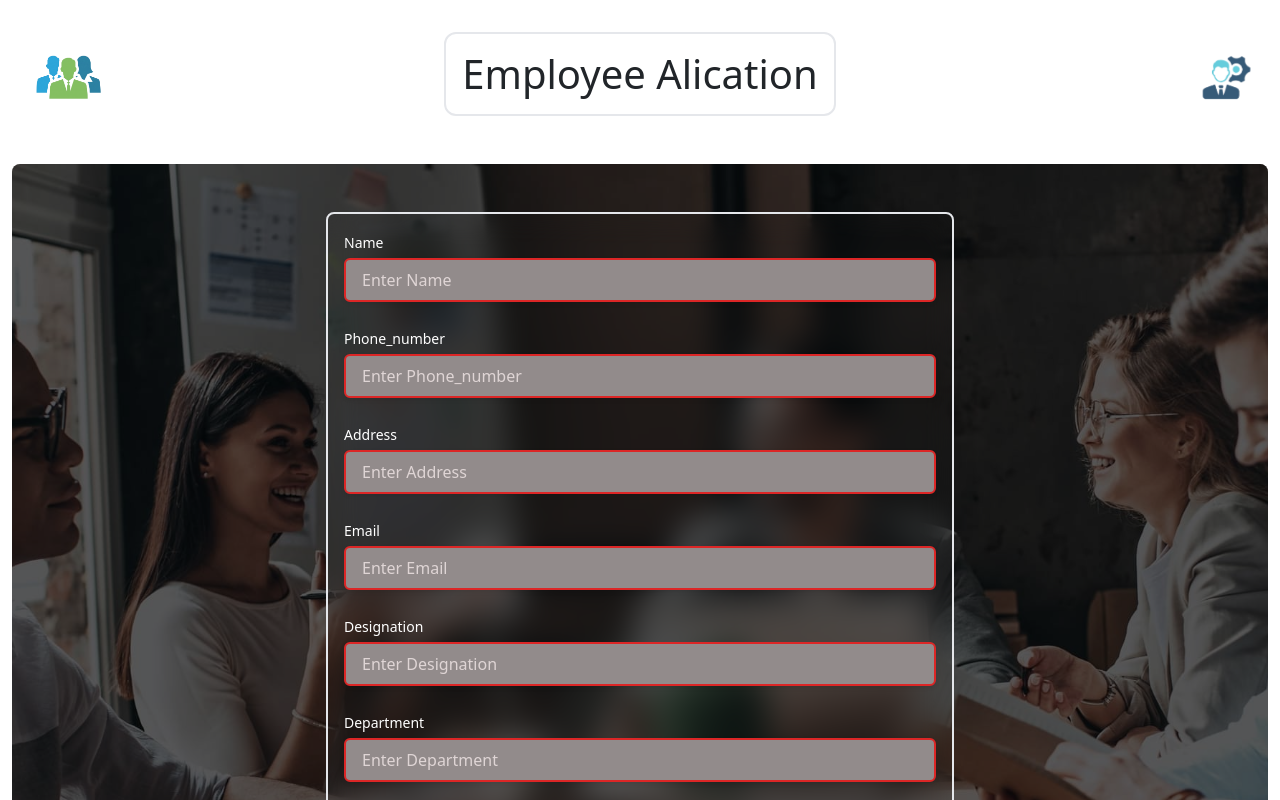
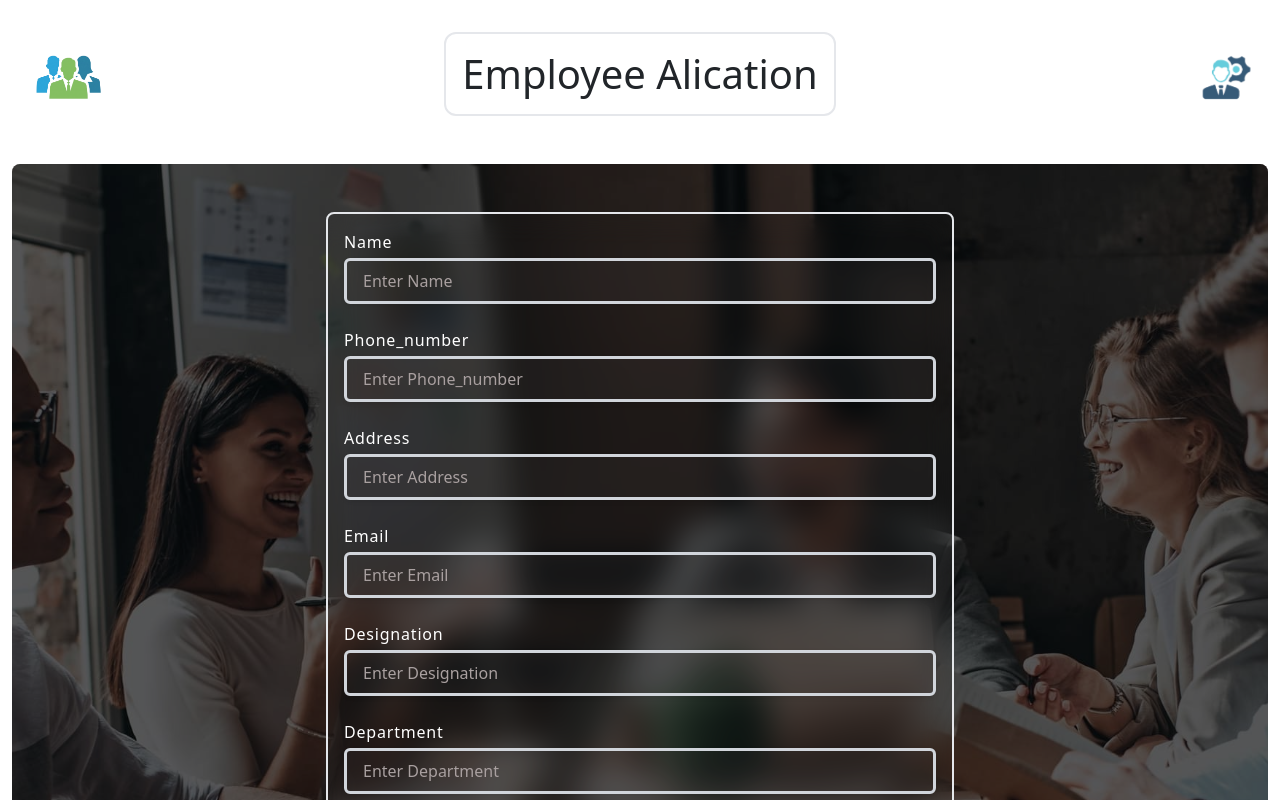
Before and after one commit to nilesh-paradva/React_Employee_form, a React (Vite) app: page / in a window 1280 px wide. Shown: the top 800 px of the page. Built offline with nearby package versions, Linux system fonts and the light colour scheme.

Commit message:
React Employee Form

```diff
--- a/src/components/employeeform/Employee.jsx
+++ b/src/components/employeeform/Employee.jsx
@@ -17,6 +17,7 @@ const Employee = () => {
         City: ''
     })
 
+    const [borderValid, setborderValid] = useState({})
     const [validField, setValidField] = useState({});
     const [employeeStorage, setEmployeeStorage] = useState(StorageGet());
     const [IdMatch, setIdMatch] = useState(null);
@@ -25,7 +26,7 @@ const Employee = () => {
         const isValid = {
             Name: /^[A-Za-z ]{2,}$/.test(value),
             Phone_number: /^[0-9]{10}$/.test(value),
-            Address: /^[A-Za-z 0-9,.-/]{5,}$/.test(value),
+            Address: /^[,.-/A-Z-a-z 0-9]{5,}$/.test(value),
             Email: /^[a-z0-9]+@[a-z]+\.[a-z]{2,}$/.test(value),
             Designation: /^[A-Za-z ]{2,}$/.test(value),
             Department: /^[A-Za-z ]{2,}$/.test(value),
@@ -43,6 +44,7 @@ const Employee = () => {
         }
 
         setValidField((prev) => ({ ...prev, [name]: <span className={isValid[name] ? "text-green-600 font-semibold ps-2" : "text-red-500 font-semibold ps-2"}>{message}</span>}))
+        setborderValid((prev) => ({ ...prev, [name]: isValid[name] ? "border-green-600" : "border-red-600" }))
         return isValid[name];
     }
 
@@ -90,7 +92,7 @@ const Employee = () => {
                         <div className="absolute inset-0 bg-black opacity-65"></div>
                         <div className="w-6/12 border-2 backdrop-blur-lg rounded-lg overflow-hidden">
                             <form action="" className="p-3">
-                                <FormInputCreate inputBox={inputField} inputHandle={handleField} inputValid={validField}/>
+                                <FormInputCreate inputBox={inputField} inputHandle={handleField} inputValid={validField} BorderValid={borderValid}/>
                                 <SubmitButton FormSubmited={FormSubmit} />
                             </form>
                         </div>
--- a/src/components/employeeform/forminput/FormInputCreate.jsx
+++ b/src/components/employeeform/forminput/FormInputCreate.jsx
@@ -1,10 +1,13 @@
-const FormInputCreate = ({ inputBox, inputHandle, inputValid }) => {
+const FormInputCreate = ({ inputBox, inputHandle, inputValid, BorderValid}) => {
+
+    console.log("border valid",BorderValid);
+
     return (
         <>
             {Object.keys(inputBox).map((key) => (
                 <div key={key} className="mb-4">
-                    <label className="text-sm font-medium text-white">{key}</label>{inputValid[key]}
-                    <input type="text" name={key} value={inputBox[key]} onChange={inputHandle} placeholder={`Enter ${key}`} className={`mt-1 block w-full text-white px-3 bg-[#928b8b] py-2 border-2 ${inputValid[key] ? 'border-yellow-300' : 'border-red-600'} rounded-md shadow-sm outline-none placeholder:text-[#dfd5d5]`}/>
+                    <label className="font-medium text-white tracking-wider">{key}</label>{inputValid[key]}
+                    <input type="text" name={key} value={inputBox[key]} onChange={inputHandle} placeholder={`Enter ${key}`} className={`mt-1 block w-full text-white px-3 bg-[#524e4e] bg-opacity-15 py-2 border-[3px] rounded-md shadow-sm outline-none placeholder:text-[#a9a0a0] ${BorderValid[key] || "border-gray-300"}`}/>
                 </div>
             ))}
         </>
```
